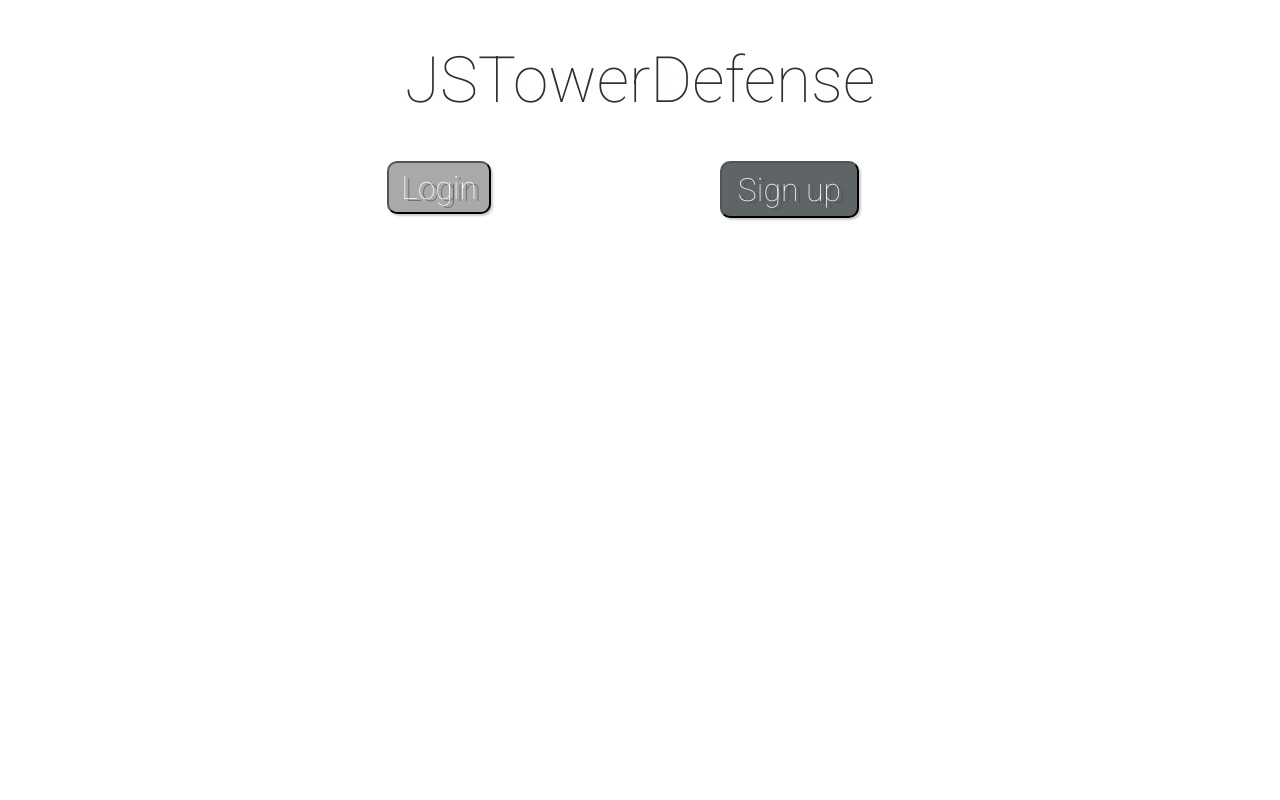
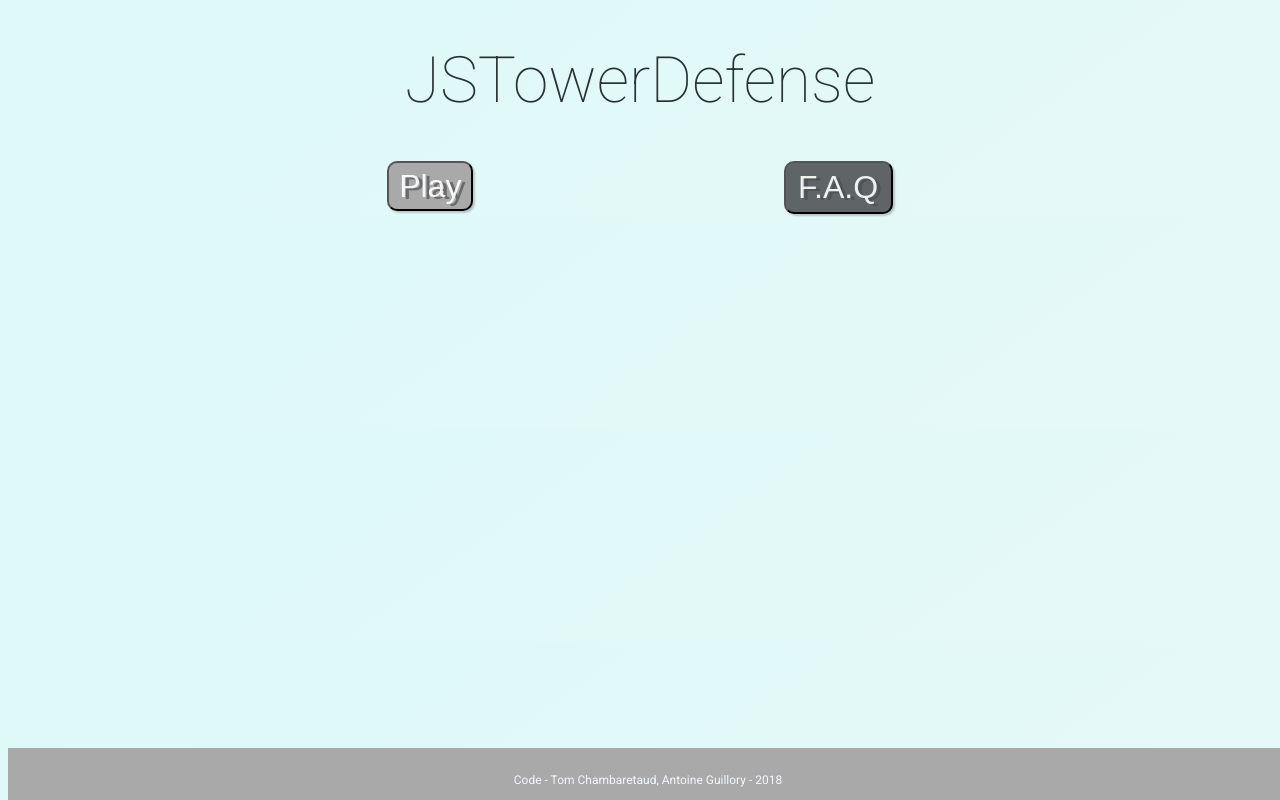
Before and after one commit to tchambar/JSTowerDefense, a PHP site: page / in a window 1280 px wide. Run offline with PHP 8.4, Linux system fonts and the light colour scheme.

Commit message:
FAQ, sticky footer, améliorations

```diff
--- a/css/home.css
+++ b/css/home.css
@@ -1,18 +1,27 @@
 @import url(http://fonts.googleapis.com/css?family=Roboto:400,400italic,500,500italic,700,700italic,900,900italic,300italic,300,100italic,100);
+body{
+    font-family: 'Roboto', sans-serif;
+    background-image:linear-gradient(144deg, #ffffff, #d9faf8, #edf8f8);
+    animation: backg 8s ease infinite;
+    background-size: 600%, 600%;
+
+}
+@keyframes backg {
+    0%{background-position:81% 0%}
+    50%{background-position:20% 100%}
+    100%{background-position:81% 0%}
+}
+
 h1 {
     text-align:center;
     color:#293133;
     font-weight:200;
     font-size: 400%;
-    font-family: 'Roboto', sans-serif;
 }
 
-
-
-#signin, #signup {
+#playbtn, #faqbtn {
     padding: 7% 15%;
     border-radius: 10px;
-    font-family: 'Roboto', sans-serif;
     font-size: 200%;
     font-weight: 100;
     color: rgba(255,255,255,0.9);
@@ -20,13 +29,28 @@ h1 {
     text-shadow: 4px 2px 0 rgba(69,74,81,0.66) ;
 }
 
-#joinus, #form-signin, #form-signup {
+#faqbtn{
+    background: #5f6466;
+}
+
+#playbtn {
+    background: #A9A9A9;
+}
+
+#game, #faq {
     display: none;
 }
 
-#form-signup, #form-signin {
-    top: 60%;
-
+#faq {
+    position: absolute;
+    bottom:-10%;
+    font-size: 100%;
+    padding-top: 5%;
+    padding-bottom: 5%;
+    text-align: center;
+    align-items: center;
+    top: 35%;
+    left: 12%;
 }
 
 .zoom {
@@ -48,24 +72,30 @@ h1 {
     }
 }
 
-#signup{
-    background: #5f6466;
-}
-
-#signin {
-    background: #A9A9A9;
-}
-
-#alreadymember {
+#playdiv {
     position: relative;
     float: left;
     left:30%;
     top:40%;
 }
 
-#notyetmember {
+#faqdiv {
     position: relative;
-    float: left;
-    left:50%;
+    float: right;
+    left:-32%;
     top:40%;
 }
+
+footer {
+    position: fixed;
+    float:bottom;
+    color:aliceblue;
+    text-align: center;
+    align-content: center;
+    background-color: darkgray;
+    width: 100%;
+    padding-top: 2%;
+    padding-bottom: 1%;
+    bottom:0;
+    font-size: 75%;
+}
--- a/index.html
+++ b/index.html
@@ -9,20 +9,18 @@
 </head>
 <body>
     <h1>JSTowerDefense</h1>
-    <div id="joinus">
-        <div id="alreadymember" class="joinbtn">
-            <button id="signin" onclick="displayLoginForm();">Login</button>
+    <div id="game">
+        <div id="playdiv" class="btn">
+            <button id="playbtn">Play</button>
         </div>
-        <div id="notyetmember" class="joinbtn">
-            <button id="signup" onclick="displaySignupForm();">Sign&nbspup</button>
+        <div id="faqdiv" class="btn">
+            <button id="faqbtn">F.A.Q</button>
         </div>
     </div>
-    <div id="form-signin">
-        Username : <input class="usrname" type="text" title="Username"/>
-        Password : <input class="passwd" type="password" title="Password"/>
-        <button id="connect">Se connecter !</button>
+    <div id="faq">
+
     </div>
-    <div id="form-signup">
-    </div>
+
+<footer>Code - Tom Chambaretaud, Antoine Guillory - 2018</footer>
 </body>
 </html>
--- a/js/home_design.js
+++ b/js/home_design.js
@@ -1,38 +1,20 @@
 FORM_MODE = 1;
 
 
-$( document ).ready(function() {
+$(document).ready(function() {
     var h1 = "h1";
-    var but = "#joinus";
+    var but = "#game";
     $(h1).hide();
     $(h1).slideDown(500, function () {
         $(but).show(0, function () {
             $(but).addClass("zoom");
         });
     });
-    $("#signin").click(function () {
-        if(FORM_MODE!=2){
-            $("#form-signin").slideDown(500);
-            $("#form-signup").slideUp(500);
-            FORM_MODE=2;
-        }
+    $("#faqbtn").click(function () {
+            $.get("html/faq.html", function(data) {
+                $("#faq").html(data);
+            });
+            $("#faq").slideDown(500);
     });
-    $("#signup").click(function () {
-        if(FORM_MODE!=1){
-            $("#form-signup").slideDown(500);
-            $("#form-signin").slideUp(500);
-            FORM_MODE=1;
-        }
 
-    });
 });
-
-function displayLoginForm() {
-    $("#form-signin").slideUp(500);
-    //$("#form-signup").slideDown(500);
-}
-
-function displaySignupForm() {
-    $("#form-signin").slideUp(500);
-    //$("#form-signup").slideDown(500);
-}
```
Also changed, not shown: html/faq.html (added, +25 -0 lines).
